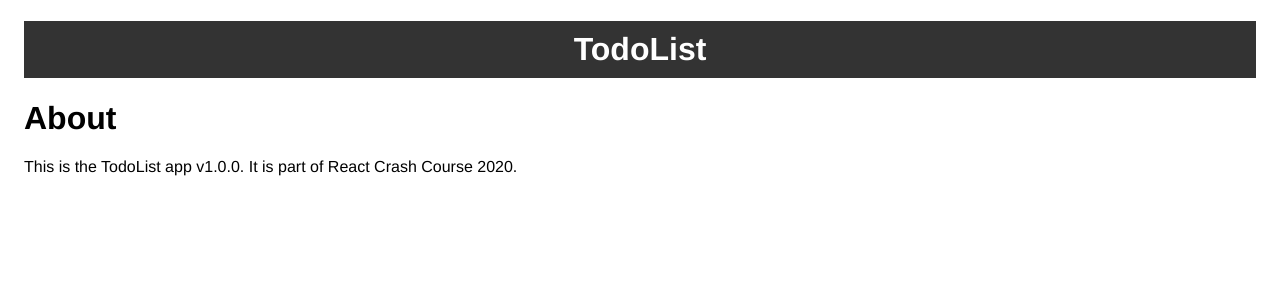
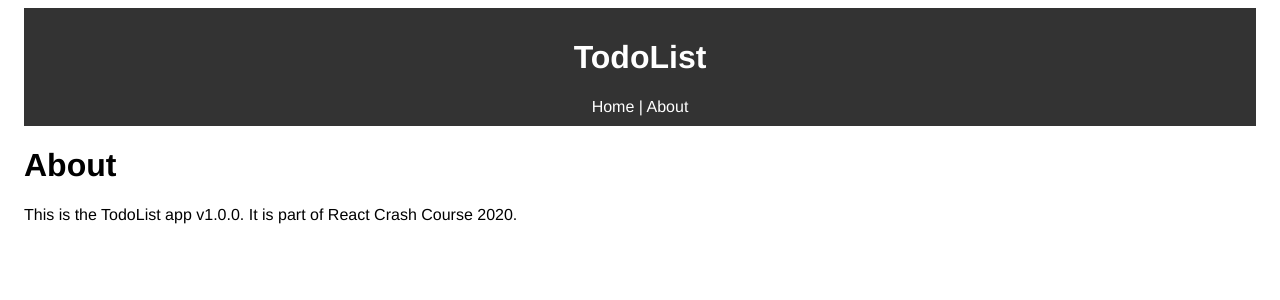
Before and after one commit to karljosebuena/react-crashcourse, a React (Create React App) app: page /about in a window 1280 px wide. Shown: the top 300 px of the page. Built offline with nearby package versions, Linux system fonts and the light colour scheme.

Commit message:
Intro on how to add links in react component

```diff
--- a/src/components/layout/Header.js
+++ b/src/components/layout/Header.js
@@ -1,10 +1,12 @@
-import React from 'react'
+import React from 'react';
+import { Link } from 'react-router-dom';
 
 export default function Header() {
   return (
     <div>
-      <header>
-        <h1 style={headerStyle}>TodoList</h1>
+      <header style={headerStyle}>
+        <h1>TodoList</h1>
+        <Link style={linkStyle} to="/">Home</Link> | <Link style={linkStyle} to="/about">About</Link>
       </header>
     </div>
   )
@@ -16,3 +18,8 @@
   textAlign: 'center',
   padding: '10px'
 }
+
+const linkStyle = {
+  color: '#fff',
+  textDecoration: 'none'
+}
```
Also changed, not shown: 1 other file (tests, documents, lock files or other folders).
